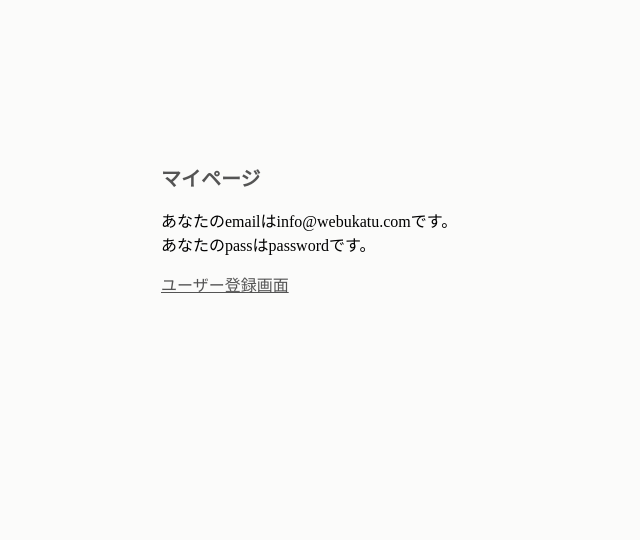
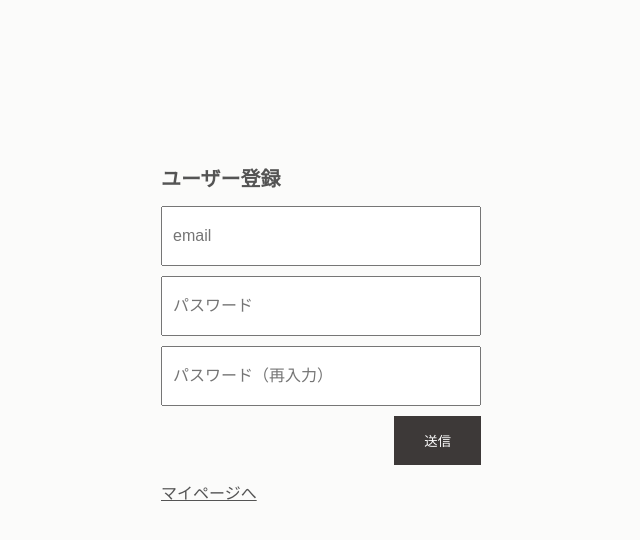
Before and after one commit to Sari7happy/practice--php, a PHP site: page /mypage.php in a window 1280 px wide. Shown: the top 540 px of the page, without its empty margins (319-959 px from the left). Run offline with PHP 8.4, Linux system fonts and the light colour scheme.

Commit message:
”db実装”

```diff
--- a/mypage.php
+++ b/mypage.php
@@ -1,8 +1,105 @@
+<?php
+
+error_reporting(E_ALL); //E_STRICTレベル以外のエラーを報告する
+ini_set('display_errors','On'); //画面にエラーを表示させるか
+
+//1.post送信されていた場合
+if(!empty($_POST)){
+
+  //エラーメッセージを定数に設定
+  define('MSG01','入力必須です');
+  define('MSG02', 'Emailの形式で入力してください');
+  define('MSG03','パスワード（再入力）が合っていません');
+  define('MSG04','半角英数字のみご利用いただけます');
+  define('MSG05','6文字以上で入力してください');
+
+  //配列$err_msgを用意
+  $err_msg = array();
+
+  //2.フォームが入力されていない場合
+  if(empty($_POST['email'])){
+
+    $err_msg['email'] = MSG01;
+
+  }
+  if(empty($_POST['pass'])){
+
+    $err_msg['pass'] = MSG01;
+
+  }
+  if(empty($_POST['pass_retype'])){
+
+    $err_msg['pass_retype'] = MSG01;
+
+  }
+
+  if(empty($err_msg)){
+
+    //変数にユーザー情報を代入
+    $email = $_POST['email'];
+    $pass = $_POST['pass'];
+    $pass_re = $_POST['pass_retype'];
+
+    //3.emailの形式でない場合
+    if(!preg_match("/^([a-zA-Z0-9])+([a-zA-Z0-9\._-])*@([a-zA-Z0-9_-])+([a-zA-Z0-9\._-]+)+$/", $email)){
+      $err_msg['email'] = MSG02;
+    }
+
+    //4.パスワードとパスワード再入力が合っていない場合
+    if($pass !== $pass_re){
+      $err_msg['pass'] = MSG03;
+    }
+
+    if(empty($err_msg)){
+
+      //5.パスワードとパスワード再入力が半角英数字でない場合
+      if(!preg_match("/^[a-zA-Z0-9]+$/", $pass)){
+        $err_msg['pass'] = MSG04;
+
+      }elseif(mb_strlen($pass) < 6){
+      //6.パスワードとパスワード再入力が6文字以上でない場合
+
+        $err_msg['pass'] = MSG05;
+      }
+
+      if(empty($err_msg)){
+
+        //DBへの接続準備
+        $dsn = 'mysql:dbname=php_sample01;host=localhost;charset=utf8';
+        $user = 'root';
+        $password = 'root';
+        $options = array(
+                // SQL実行失敗時に例外をスロー
+                PDO::ATTR_ERRMODE => PDO::ERRMODE_EXCEPTION,
+                // デフォルトフェッチモードを連想配列形式に設定
+                PDO::ATTR_DEFAULT_FETCH_MODE => PDO::FETCH_ASSOC,
+                // バッファードクエリを使う(一度に結果セットをすべて取得し、サーバー負荷を軽減)
+                // SELECTで得た結果に対してもrowCountメソッドを使えるようにする
+                PDO::MYSQL_ATTR_USE_BUFFERED_QUERY => true,
+            );
+
+        // PDOオブジェクト生成（DBへ接続）
+        $dbh = new PDO($dsn, $user, $password, $options);
+
+        //SQL文（クエリー作成）
+        $stmt = $dbh->prepare('INSERT INTO users (email,pass,login_time) VALUES (:email,:pass,:login_time)');
+
+        //プレースホルダに値をセットし、SQL文を実行
+        $stmt->execute(array(':email' => $email, ':pass' => $pass, ':login_time' => date('Y-m-d H:i:s')));
+
+        header("Location:mypage.php"); //マイページへ
+      }
+
+    }
+  }
+}
+
+?>
+
 <!DOCTYPE html>
-<html lang="ja">
-<head>
-    <meta charset="UTF-8">
-
+<html>
+  <head>
+    <meta charset="utf-8">
     <title>ホームページのタイトル</title>
     <style>
         body{
@@ -11,25 +108,69 @@
             width: 25%;
             background: #fbfbfa;
         }
-        h1{color:#545454;font-size: 20px;}
+        h1{ color: #545454; font-size: 20px;}
+        form{
+            overflow: hidden;
+        }
+        input[type="text"]{
+            color: #545454;
+            height: 60px;
+            width: 100%;
+            padding: 5px 10px;
+            font-size: 16px;
+            display: block;
+            margin-bottom: 10px;
+            box-sizing: border-box;
+        }
+      input[type="password"]{
+            color: #545454;
+            height: 60px;
+            width: 100%;
+            padding: 5px 10px;
+            font-size: 16px;
+            display: block;
+            margin-bottom: 10px;
+            box-sizing: border-box;
+        }
+        input[type="submit"]{
+            border: none;
+            padding: 15px 30px;
+            margin-bottom: 15px;
+            background: #3d3938;
+            color: white;
+            float: right;
+        }
+        input[type="submit"]:hover{
+            background: #111;
+            cursor: pointer;
+        }
         a{
-            color:#545454;
+            color: #545454;
             display: block;
         }
         a:hover{
             text-decoration: none;
         }
+      .err_msg{
+        color: #ff4d4b;
+      }
     </style>
-</head>
-<body>
-    <h1>マイページ</h1>
-    <section>
-        <p>
-            あなたのemailはinfo@webukatu.comです。<br/>
-            あなたのpassはpasswordです。
-        </p>
-        <a href="index.php">ユーザー登録画面</a>
-    </section>
+  </head>
+  <body>
 
-</body>
+        <h1>ユーザー登録</h1>
+            <form method="post">
+        <span class="err_msg"><?php if(!empty($err_msg['email'])) echo $err_msg['email']; ?></span>
+                <input type="text" name="email" placeholder="email" value="<?php if(!empty($_POST['email'])) echo $_POST['email'];?>">
+
+        <span class="err_msg"><?php if(!empty($err_msg['pass'])) echo $err_msg['pass']; ?></span>
+                <input type="password" name="pass" placeholder="パスワード" value="<?php if(!empty($_POST['pass'])) echo $_POST['pass'];?>">
+
+        <span class="err_msg"><?php if(!empty($err_msg['pass_retype'])) echo $err_msg['pass_retype']; ?></span>
+                <input type="password" name="pass_retype" placeholder="パスワード（再入力）" value="<?php if(!empty($_POST['pass_retype'])) echo $_POST['pass_retype'];?>">
+
+                <input type="submit" value="送信">
+            </form>
+            <a href="mypage.php">マイページへ</a>
+  </body>
 </html>
```
Also changed, not shown: index.php (+23 -14 lines), 1 other file.
